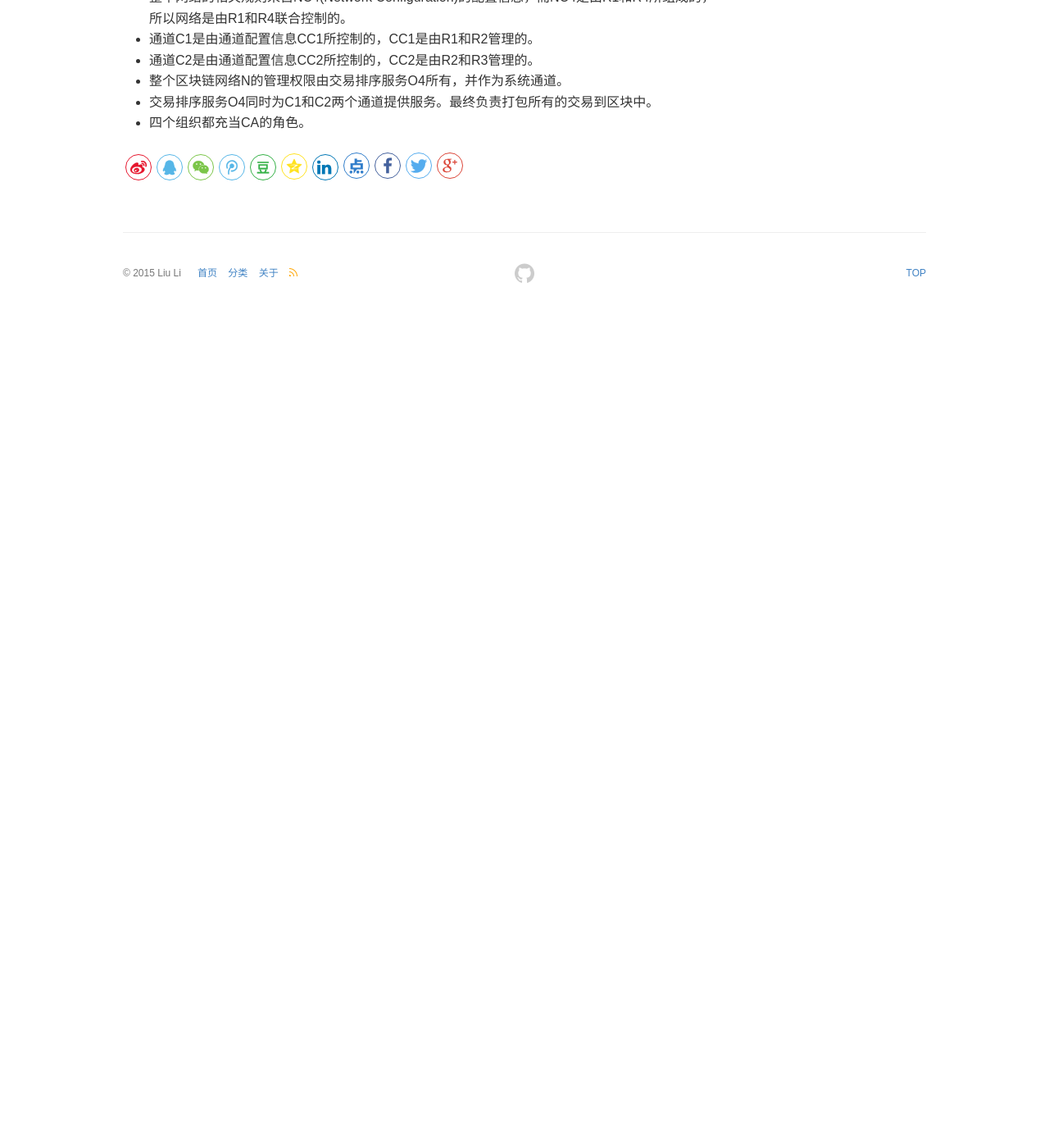
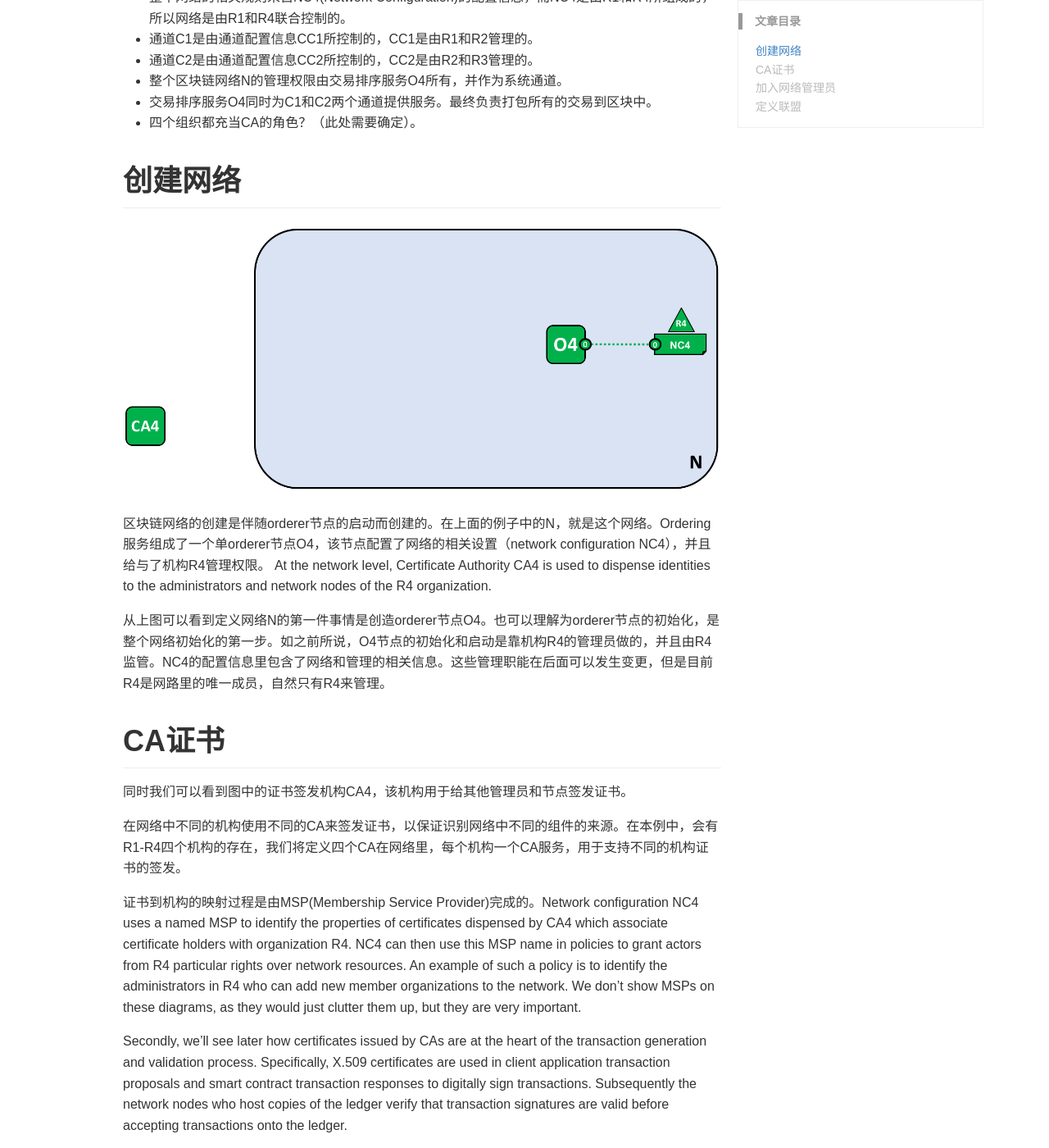
Before and after one commit to nox60/nox60.github.io, a Jekyll site: the page built from _posts/2019-7-30-Hyperledger-blockchain-network.md, in a window 1280 px wide and 1400 px high, scrolled down 931 px. Shown: the whole window at 82% size. Built offline with Jekyll 4.4.1, drawn with Linux system fonts in a browser that asks for light colours; our own code applies the rules of GitHub Pages for plain Markdown files; comment, search, counter and statistics services are not loaded; before the commit the page ends 1313 px from its top, so only the background shows below that; some of the changed text lies outside the part shown.

Commit message:
Modify files

```diff
--- a/_posts/2019-7-30-Hyperledger-blockchain-network.md
+++ b/_posts/2019-7-30-Hyperledger-blockchain-network.md
@@ -12,4 +12,46 @@ There is an ordering service O4 that services as a network administration point
 - 通道C2是由通道配置信息CC2所控制的，CC2是由R2和R3管理的。
 - 整个区块链网络N的管理权限由交易排序服务O4所有，并作为系统通道。
 - 交易排序服务O4同时为C1和C2两个通道提供服务。最终负责打包所有的交易到区块中。
-- 四个组织都充当CA的角色。
+- 四个组织都充当CA的角色？（此处需要确定）。
+
+# 创建网络
+
+![avatar](/images/posts/hyperledger/network.diagram.2.png)
+
+区块链网络的创建是伴随orderer节点的启动而创建的。在上面的例子中的N，就是这个网络。Ordering 服务组成了一个单orderer节点O4，该节点配置了网络的相关设置（network configuration NC4），并且给与了机构R4管理权限。 At the network level, Certificate Authority CA4 is used to dispense identities to the administrators and network nodes of the R4 organization.
+
+从上图可以看到定义网络N的第一件事情是创造orderer节点O4。也可以理解为orderer节点的初始化，是整个网络初始化的第一步。如之前所说，O4节点的初始化和启动是靠机构R4的管理员做的，并且由R4监管。NC4的配置信息里包含了网络和管理的相关信息。这些管理职能在后面可以发生变更，但是目前R4是网路里的唯一成员，自然只有R4来管理。
+
+# CA证书
+
+同时我们可以看到图中的证书签发机构CA4，该机构用于给其他管理员和节点签发证书。
+
+在网络中不同的机构使用不同的CA来签发证书，以保证识别网络中不同的组件的来源。在本例中，会有R1-R4四个机构的存在，我们将定义四个CA在网络里，每个机构一个CA服务，用于支持不同的机构证书的签发。
+
+证书到机构的映射过程是由MSP(Membership Service Provider)完成的。Network configuration NC4 uses a named MSP to identify the properties of certificates dispensed by CA4 which associate certificate holders with organization R4. NC4 can then use this MSP name in policies to grant actors from R4 particular rights over network resources. An example of such a policy is to identify the administrators in R4 who can add new member organizations to the network. We don’t show MSPs on these diagrams, as they would just clutter them up, but they are very important.
+
+Secondly, we’ll see later how certificates issued by CAs are at the heart of the transaction generation and validation process. Specifically, X.509 certificates are used in client application transaction proposals and smart contract transaction responses to digitally sign transactions. Subsequently the network nodes who host copies of the ledger verify that transaction signatures are valid before accepting transactions onto the ledger.
+
+Let’s recap the basic structure of our example blockchain network. There’s a resource, the network N, accessed by a set of users defined by a Certificate Authority CA4, who have a set of rights over the resources in the network N as described by policies contained inside a network configuration NC4. All of this is made real when we configure and start the ordering service node O4.
+
+# 加入网络管理员
+
+NC4一开始只允许R4管理整个网络。在后面，我们会允许R1的管理员也具有对网络的管理权，我们看下面的网络结构：
+
+![avatar](/images/posts/hyperledger/network.diagram.2.1.png)
+*R4升级了NC(network configuration)以使得R1具有了管理权限，这样R1和R4就具备了同等的网络配置和管理能力。*
+
+我们看到了R1具有了和R4一样的网络管理权限能力的同时，也看到了添加了一个签发机构CA1，CA1将用于识别来自R1的用户。
+
+In its simplest form, the ordering service is a single node in the network, and that’s what you can see in the example. Ordering services are usually multi-node, and can be configured to have different nodes in different organizations. For example, we might run O4 in R4 and connect it to O2, a separate orderer node in organization R1. In this way, we would have a multi-site, multi-organization administration structure.
+
+We’ll discuss the ordering service a little more later in this topic, but for now just think of the ordering service as an administration point which provides different organizations controlled access to the network.
+
+# 定义联盟
+
+尽管已经有了一个由于R1和R4管理的网络，但是目前这个网络能做的事情太少，所以接下来首先要做的事情是定一个联盟(consortium)，这个词的字面含义是"命运共同体组织 a group with a shared destiny"，所以需要合理的选择一个联盟里的机构。
+
+![avatar](/images/posts/hyperledger/network.diagram.3.png)
+*网络管理员定义了一个具有两个成员的联盟X1，这两个组织成员分别是R1和R2，这个联盟的定义保存在NC4中，CA1和CA2将分别作为这两个组织的签发机构。*
+
+因为NC4控制了网络配置权限，所以R1和R4可以创建新的联盟。上图
```
Also changed, not shown: images/posts/hyperledger/network.diagram.2.1.png (added), images/posts/hyperledger/network.diagram.2.png (added), images/posts/hyperledger/network.diagram.3.png (added).
